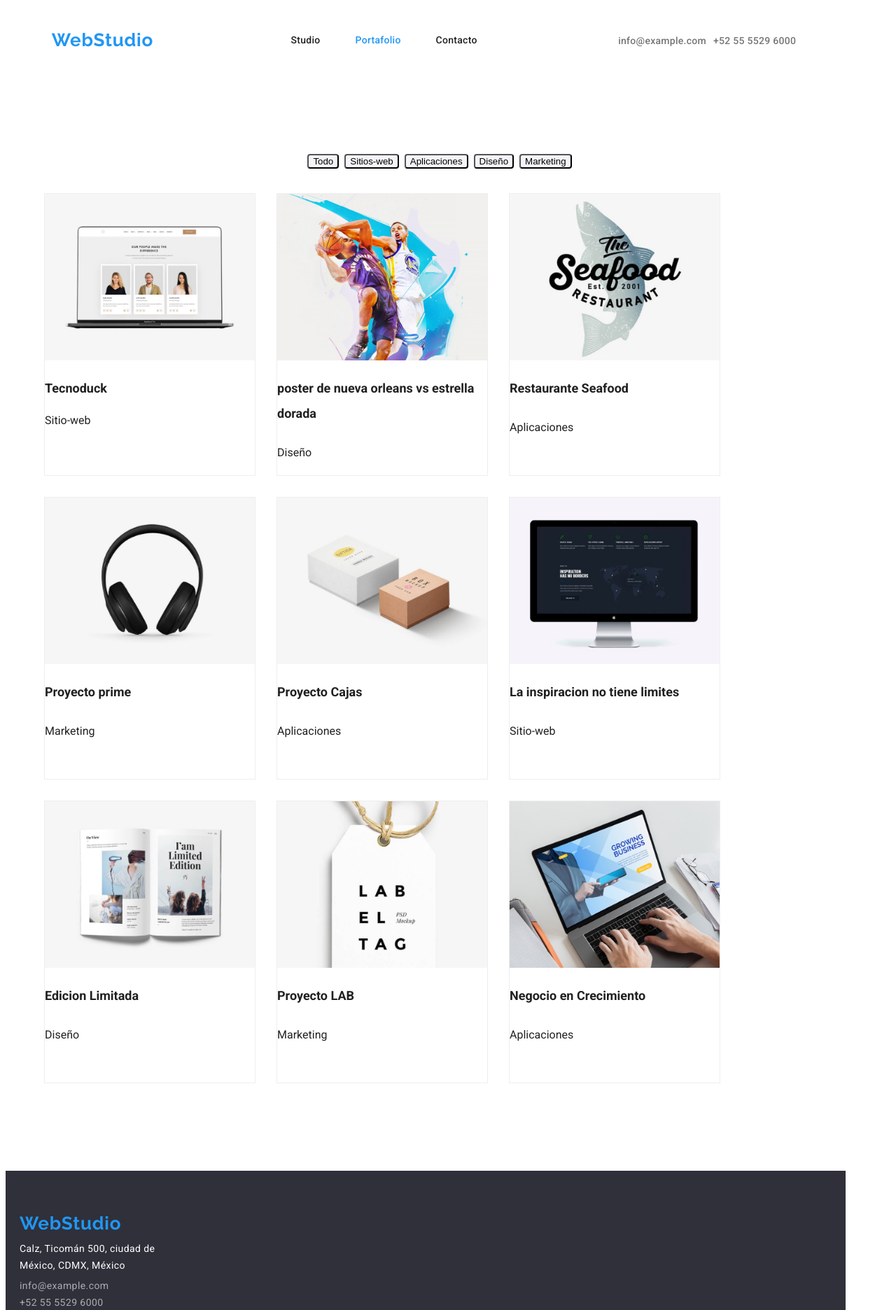
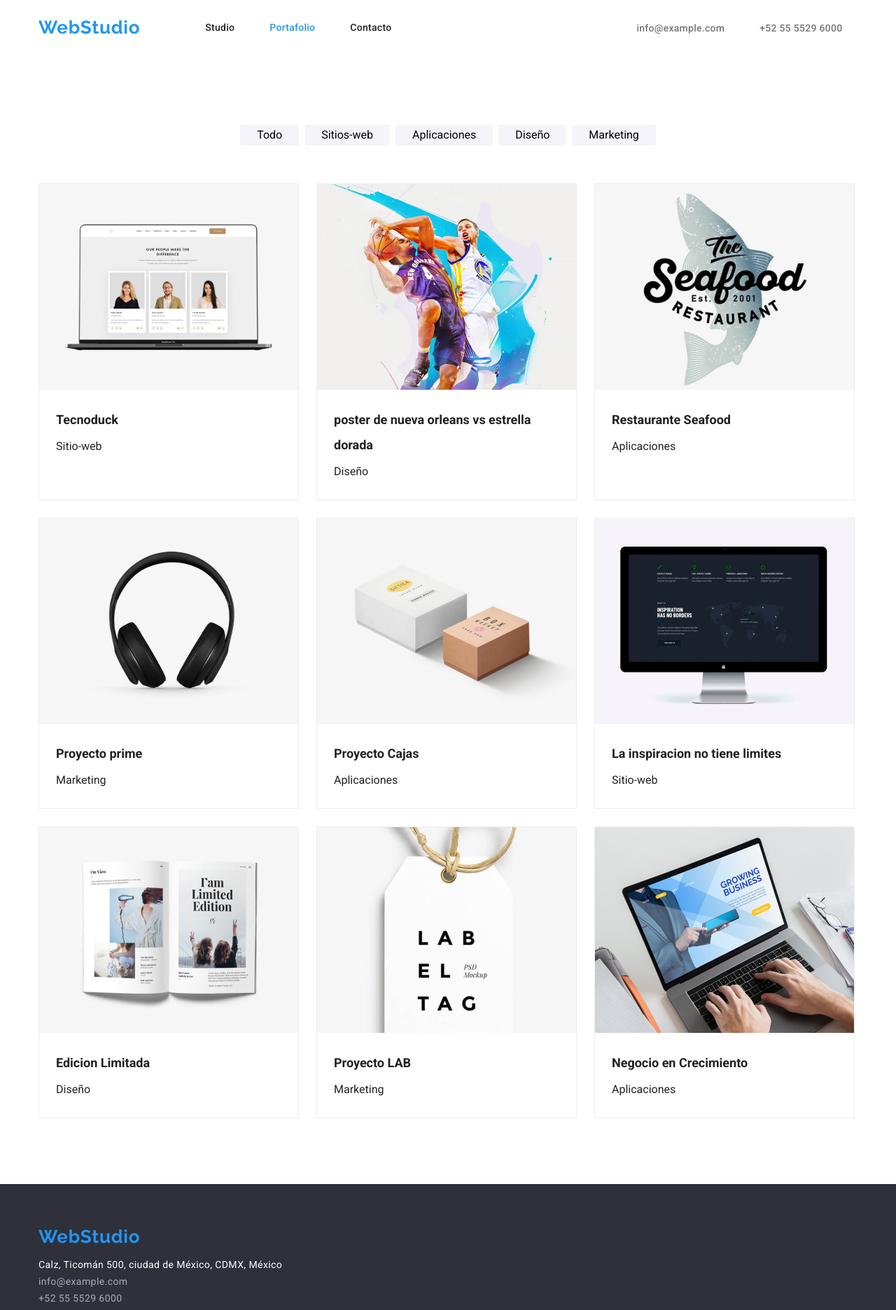
Before and after one commit to Criss9005/goit-markup-hw-03, a plain HTML site: page portafolio.html in a window 1280 px wide. Shown: the top 1872 px of the page at 70% size. Drawn offline with Linux system fonts and the light colour scheme.

Commit message:
2do envio con correcciones

```diff
--- /dev/null
+++ b/css/modern-normalize.css
@@ -0,0 +1,274 @@
+/*! modern-normalize v2.0.0 | MIT License | https://github.com/sindresorhus/modern-normalize */
+
+/*
+Document
+========
+*/
+
+/**
+Use a better box model (opinionated).
+*/
+
+*,
+::before,
+::after {
+	box-sizing: border-box;
+}
+
+html {
+	/* Improve consistency of default fonts in all browsers. (https://github.com/sindresorhus/modern-normalize/issues/3) */
+	font-family:
+		system-ui,
+		'Segoe UI',
+		Roboto,
+		Helvetica,
+		Arial,
+		sans-serif,
+		'Apple Color Emoji',
+		'Segoe UI Emoji';
+	line-height: 1.15; /* 1. Correct the line height in all browsers. */
+	-webkit-text-size-adjust: 100%; /* 2. Prevent adjustments of font size after orientation changes in iOS. */
+	-moz-tab-size: 4; /* 3. Use a more readable tab size (opinionated). */
+	tab-size: 4; /* 3 */
+}
+
+/*
+Sections
+========
+*/
+
+body {
+	margin: 0; /* Remove the margin in all browsers. */
+}
+
+/*
+Grouping content
+================
+*/
+
+/**
+1. Add the correct height in Firefox.
+2. Correct the inheritance of border color in Firefox. (https://bugzilla.mozilla.org/show_bug.cgi?id=190655)
+*/
+
+hr {
+	height: 0; /* 1 */
+	color: inherit; /* 2 */
+}
+
+/*
+Text-level semantics
+====================
+*/
+
+/**
+Add the correct text decoration in Chrome, Edge, and Safari.
+*/
+
+abbr[title] {
+	text-decoration: underline dotted;
+}
+
+/**
+Add the correct font weight in Edge and Safari.
+*/
+
+b,
+strong {
+	font-weight: bolder;
+}
+
+/**
+1. Improve consistency of default fonts in all browsers. (https://github.com/sindresorhus/modern-normalize/issues/3)
+2. Correct the odd 'em' font sizing in all browsers.
+*/
+
+code,
+kbd,
+samp,
+pre {
+	font-family:
+		ui-monospace,
+		SFMono-Regular,
+		Consolas,
+		'Liberation Mono',
+		Menlo,
+		monospace; /* 1 */
+	font-size: 1em; /* 2 */
+}
+
+/**
+Add the correct font size in all browsers.
+*/
+
+small {
+	font-size: 80%;
+}
+
+/**
+Prevent 'sub' and 'sup' elements from affecting the line height in all browsers.
+*/
+
+sub,
+sup {
+	font-size: 75%;
+	line-height: 0;
+	position: relative;
+	vertical-align: baseline;
+}
+
+sub {
+	bottom: -0.25em;
+}
+
+sup {
+	top: -0.5em;
+}
+
+/*
+Tabular data
+============
+*/
+
+/**
+1. Remove text indentation from table contents in Chrome and Safari. (https://bugs.chromium.org/p/chromium/issues/detail?id=999088, https://bugs.webkit.org/show_bug.cgi?id=201297)
+2. Correct table border color inheritance in Chrome and Safari. (https://bugs.chromium.org/p/chromium/issues/detail?id=935729, https://bugs.webkit.org/show_bug.cgi?id=195016)
+*/
+
+table {
+	text-indent: 0; /* 1 */
+	border-color: inherit; /* 2 */
+}
+
+/*
+Forms
+=====
+*/
+
+/**
+1. Change the font styles in all browsers.
+2. Remove the margin in Firefox and Safari.
+*/
+
+button,
+input,
+optgroup,
+select,
+textarea {
+	font-family: inherit; /* 1 */
+	font-size: 100%; /* 1 */
+	line-height: 1.15; /* 1 */
+	margin: 0; /* 2 */
+}
+
+/**
+Remove the inheritance of text transform in Edge and Firefox.
+*/
+
+button,
+select {
+	text-transform: none;
+}
+
+/**
+Correct the inability to style clickable types in iOS and Safari.
+*/
+
+button,
+[type='button'],
+[type='reset'],
+[type='submit'] {
+	-webkit-appearance: button;
+}
+
+/**
+Remove the inner border and padding in Firefox.
+*/
+
+::-moz-focus-inner {
+	border-style: none;
+	padding: 0;
+}
+
+/**
+Restore the focus styles unset by the previous rule.
+*/
+
+:-moz-focusring {
+	outline: 1px dotted ButtonText;
+}
+
+/**
+Remove the additional ':invalid' styles in Firefox.
+See: https://github.com/mozilla/gecko-dev/blob/2f9eacd9d3d995c937b4251a5557d95d494c9be1/layout/style/res/forms.css#L728-L737
+*/
+
+:-moz-ui-invalid {
+	box-shadow: none;
+}
+
+/**
+Remove the padding so developers are not caught out when they zero out 'fieldset' elements in all browsers.
+*/
+
+legend {
+	padding: 0;
+}
+
+/**
+Add the correct vertical alignment in Chrome and Firefox.
+*/
+
+progress {
+	vertical-align: baseline;
+}
+
+/**
+Correct the cursor style of increment and decrement buttons in Safari.
+*/
+
+::-webkit-inner-spin-button,
+::-webkit-outer-spin-button {
+	height: auto;
+}
+
+/**
+1. Correct the odd appearance in Chrome and Safari.
+2. Correct the outline style in Safari.
+*/
+
+[type='search'] {
+	-webkit-appearance: textfield; /* 1 */
+	outline-offset: -2px; /* 2 */
+}
+
+/**
+Remove the inner padding in Chrome and Safari on macOS.
+*/
+
+::-webkit-search-decoration {
+	-webkit-appearance: none;
+}
+
+/**
+1. Correct the inability to style clickable types in iOS and Safari.
+2. Change font properties to 'inherit' in Safari.
+*/
+
+::-webkit-file-upload-button {
+	-webkit-appearance: button; /* 1 */
+	font: inherit; /* 2 */
+}
+
+/*
+Interactive
+===========
+*/
+
+/*
+Add the correct display in Chrome and Safari.
+*/
+
+summary {
+	display: list-item;
+}
--- a/css/styles.css
+++ b/css/styles.css
@@ -18,63 +18,51 @@
     flex-wrap: wrap;
     align-items: center;
 }
+
 .text-container{
     display: flex;
-    flex-wrap: wrap;
     margin: 10px;
     height: auto;
     text-align:left;
     padding-left: 0%;
+    gap: 30px;
     }
 
 .text-item{
- width: 270px;
- margin: 10px;
+flex-basis: calc((100% - 90px) / 4);
 }
 .ul-footer{
     padding-left: 0px;
-    margin-left: 20px;
-    margin-top:5px;
+    margin: 0px;
 }
 .log-ubication{
-    margin-left: 20px;
-
+    padding: 0px;
 }
 .img-container{
     display: flex;
-    flex-wrap: wrap;
+    gap: 23px;
     padding:0;
+}
 
-}
-.img-item{
-    margin: 11.34px;
-}
-.img-item:first-child{
-    margin-left: 20px;
-}
 h2{
     text-align: center;
 }
 .team-conteiner{
     display: flex;
-    flex-wrap: wrap;
     text-align: center;
-    margin-left: 20px;
-    padding:0px;
+    padding: 0px;
+    gap: 30px;
+    margin: 0px;
 }
 
+.team-information{
+    padding: 30px 44px;
+
+}
 .team-item{
     background: var(--text2-color);
     box-shadow: 0px 1px 3px rgba(0, 0, 0, 0.12), 0px 1px 1px rgba(0, 0, 0, 0.14), 0px 2px 1px rgba(0, 0, 0, 0.2);
     border-radius: 0px 0px 4px 4px;
-    margin: 10px;
-
-}
-.team-item:first-child{
-    margin-left: 0px;
-}
-.team-item:last-child{
-    margin-right: 0px;
    }
 
 .bggray{background-color: var(--background-color);}
@@ -83,22 +71,28 @@ h2{
     padding-top: 94px;
     padding-bottom: 94px;
     }
-.container{
+
+    .container {
         width: 1200px;
+        padding-left: 15px;
+        padding-right: 15px;
+        margin-left: auto;
+        margin-right: auto;
     }
 
 .card-item{
     border: 1px solid var(--cards-color);
-    margin: 15px;
-    height: 404px;
+    flex-basis: calc((100% - 54px) / 3);
 }
 .card-item:hover,.card-item:focus {
     box-shadow: 0px 1px 1px rgba(0, 0, 0, 0.12), 0px 4px 4px rgba(0, 0, 0, 0.06), 1px 4px 6px rgba(0, 0, 0, 0.16);
 }
 .container-cards{
     display: flex;
-    align-content: flex-start;
-    flex-wrap:wrap;
+    flex-wrap: wrap;
+    gap: 25px;
+    margin: 0;
+    padding: 0;
     }
 
 
@@ -106,19 +100,28 @@ h2{
     display: flex;
     justify-content: center;
     flex-wrap: wrap;
+    align-items: center;
+    margin-top: 0;
+    margin-bottom: 50px;
+    padding-left: 0;
 }
 
-.item-btn{margin:4px;}
+.item-btn{margin:4px;
+border: 0;
+padding: 6px 24px;
+}
 
 header {
     background-color: var(--text2-color);
 }
 
-.menu-item,.footer-items{display:flex;}
+.menu-item,.footer-items{display:flex;
+    margin: 0;
+    padding: 0;}
+
 .menu-container{
   display: flex;
   align-items: center;
-  justify-content: space-around;
   flex-wrap: wrap;
   }
 
@@ -128,13 +131,17 @@ body{
     ;
 }
 
+.card-information{
+    padding: 20px 24px;
+    }
+
 .img-title{
     font-family: 'Roboto';
     font-style: normal;
     font-weight: 700;
     font-size: 18px;
     line-height: 2;
-    width: 300px;
+    margin: 0;
     }
 
 .img-subtitle{
@@ -142,8 +149,12 @@ font-family: Roboto;
 font-size: 16px;
 font-weight: 400;
 line-height: 2.5;
+margin: 0;
 }
 
+.menu-links2{
+    margin-left: 300px;
+}
 .link{
 font-family: 'Roboto';
 font-style: normal;
@@ -153,10 +164,16 @@ line-height: 16px;
 letter-spacing: 0.02em;
 color: var(--dominat-color);
 display:block;
-padding:25px;
+padding-top:24px;
+padding-bottom: 25px;
+margin-right: 50px;
+
 }
 .link:hover, .link:focus, .linkto:hover, .linkto:focus, .colorl:hover, .colorl:focus{
 color:var(--brand-color);
+}
+.margin-text{
+    margin-right: 50px;
 }
 
 .colorl{
@@ -167,18 +184,27 @@ font-size: 14px;
 line-height: 16px;
 letter-spacing: 0.02em;
 color: var(--text-color);
-padding: 5px;
+padding: 32px 0 32px 0;
 }
 
 .here{
     color:var(--brand-color);}
 
-.webstudio{font-family: 'Raleway';
+.nav-flex{
+    display: flex;
+
+}
+.webstudio{
+font-family: 'Raleway';
 font-weight: 700;
 font-size: 26px;
 line-height: 1.19;
 letter-spacing: 0.03em;
 color: var(--brand-color);
+}
+.menu-marg{
+    margin: 0 93px 0 0;
+    padding: 24px 0 25px 0;
 }
 
 .focus:hover, .focus:focus{
@@ -187,7 +213,6 @@ color: var(--brand-color);
     }
 
 .focus{
-
 background: var(--background-color);
 border-radius: 4px;
 }
@@ -220,6 +245,7 @@ padding-bottom: 10px;
     background-color: var(--background-index) ;
     height: 450px;
 }
+
 .colorw{
 
 font-family: 'Roboto';
@@ -240,11 +266,13 @@ font-size: 14px;
 line-height: 1.71;
 letter-spacing: 0.03em;
 color: var(--text2-color);
-width: 231px;
-padding-left: 0px;
-margin-left: 20px;
-margin-top: 9px;
-margin-bottom: 5px;
+margin: 14px 0 0;
+
+}
+
+.adress-flex{
+    display: flex;
+    flex-direction: column;
 }
 
 .linkto{
@@ -256,6 +284,9 @@ letter-spacing: 0.03em;
 color: var(--butt-color);
 }
 
+.button:hover,.button:focus{
+    background-color: #1367ac;
+}
 .tituloin{
 
 font-family: 'Roboto';
@@ -292,6 +323,7 @@ font-size: 16px;
 line-height: 1.18;
 letter-spacing: 0.03em;
 color:var(--dominat-color);
+margin: 0 0 10px 0;
 }
 .subtitleteam{
 
@@ -300,6 +332,7 @@ font-size: 16px;
 line-height: 1.18;
 letter-spacing: 0.03em;
 color: var(--text-color);
+margin:0;
 }
 
 .pointer{ cursor:pointer;}
--- a/portafolio.html
+++ b/portafolio.html
@@ -3,6 +3,7 @@
 <head>
 
     <link rel="stylesheet" href="css/styles.css">
+    <link rel="stylesheet" href="css/modern-normalize.css">
     <link rel="preconnect" href="https://fonts.googleapis.com">
     <link rel="preconnect" href="https://fonts.gstatic.com" crossorigin>
     <link href="https://fonts.googleapis.com/css2?family=Raleway:wght@700&family=Roboto:wght@400;500;700;900&display=swap" rel="stylesheet">
@@ -18,11 +19,12 @@
     <title>Portafolio</title>
 
 </head>
-<body class="container">
+<body>
 
-    <header class="menu-container">
-        <a href="index.html" class="webstudio menu-item">WebStudio</a>
-        <nav>
+    <header>
+      <div class="container menu-container">
+        <a href="index.html" class="webstudio menu-item menu-marg">WebStudio</a>
+        <nav class="nav-flex">
           <ul class="menu-item">
             <li><a href="./index.html" class="link">Studio</a></li>
             <li><a href="./portafolio.html" class="link here" >Portafolio</a></li>
@@ -30,15 +32,19 @@
           </ul>
        </nav>
 
-    <ul class="menu-item">
-      <li><a href="mailto:info@example.com" class="colorl">info@example.com</a></li>
+    <ul class="menu-item menu-links2">
+      <li><a href="mailto:info@example.com" class="colorl margin-text">info@example.com</a></li>
       <li><a href="tel:+52 55 5529 6000" class="colorl">+52 55 5529 6000</a></li>
     </ul>
+
+      </div>
 
     </header>
 
       <main>
         <section class="section">
+          <div class="container">
+
             <ul class="container-btn">
               <li><button type="button" class="focus pointer item-btn">Todo</button></li>
               <li><button type="button" class="focus pointer item-btn">Sitios-web</button></li>
@@ -48,50 +54,73 @@
             </ul>
 
             <ul class="container-cards">
-            <li class="card-item"><img src="images/imagenTdos1.jpg" alt="imagen de nuestras personas hacen la diferencia" width="300px"/>
+              <li class="card-item"><img src="images/imagenTdos1.jpg" alt="imagen de nuestras personas hacen la diferencia" width="370px" height="294px"/>
+                  <div class="card-information">
                     <p class="img-title">Tecnoduck</p>
-              <p>Sitio-web</p></li>
-            <li class="card-item"><img src="images/imagenTdos2.jpg" alt="poster de nueva orleans vs estrella dorada" width="300px"  />
+                    <p class="img-subtitle">Sitio-web</p>
+                  </div></li>
+              <li class="card-item"><img src="images/imagenTdos2.jpg" alt="poster de nueva orleans vs estrella dorada" width="370px" height="294px"  />
+                  <div class="card-information">
                     <p class="img-title"> poster de nueva orleans vs estrella dorada</p>
-              <p class="img-subtitle">Diseño</p></li>
-            <li class="card-item"><img src="images/imagenTdos3.jpg" alt="rest comida de mar" width="300px" />
+                    <p class="img-subtitle">Diseño</p>
+                  </div></li>
+              <li class="card-item"><img src="images/imagenTdos3.jpg" alt="rest comida de mar" width="370px" height="294px" />
+                  <div class="card-information">
                     <p class="img-title">Restaurante Seafood</p>
-              <p class="img-subtitle">Aplicaciones</p></li>
-            <li class="card-item"><img src="images/imagenTdos4.jpg" alt="imagen de audifonos" width="300px" />
+                    <p class="img-subtitle">Aplicaciones</p>
+                  </div></li>
+              <li class="card-item"><img src="images/imagenTdos4.jpg" alt="imagen de audifonos" width="370px" height="294px" />
+                  <div class="card-information">
                     <p class="img-title">Proyecto prime</p>
-              <p class="img-subtitle">Marketing</p></li>
-            <li class="card-item"><img src="images/imagenTdos5.jpg" alt="imagan de cajas" width="300px" />
+                    <p class="img-subtitle">Marketing</p>
+                  </div></li>
+              <li class="card-item"><img src="images/imagenTdos5.jpg" alt="imagan de cajas" width="370px" height="294px" />
+                  <div class="card-information">
                     <p class="img-title">Proyecto Cajas</p>
-              <p class="img-subtitle">Aplicaciones</p></li>
-            <li class="card-item"><img src="images/imagenTdos6.jpg" alt=" pc con mapa" width="300px" />
+                    <p class="img-subtitle">Aplicaciones</p>
+                  </div></li>
+              <li class="card-item"><img src="images/imagenTdos6.jpg" alt=" pc con mapa" width="370px" height="294px" />
+                  <div class="card-information">
                     <p class="img-title">La inspiracion no tiene limites</p>
-              <p class="img-subtitle">Sitio-web</p></li>
-            <li class="card-item"><img src="images/imagenTdos7.jpg" alt="libro de limite edition" width="300px" />
+                    <p class="img-subtitle">Sitio-web</p>
+                  </div></li>
+              <li class="card-item"><img src="images/imagenTdos7.jpg" alt="libro de limite edition" width="370px" height="294px" />
+                  <div class="card-information">
                     <p class="img-title">Edicion Limitada</p>
-              <p class="img-subtitle">Diseño</p></li>
-            <li class="card-item"><img src="images/imagenTdos8.jpg" alt="tag de LAB " width="300px" />
+                    <p class="img-subtitle">Diseño</p>
+                  </div></li>
+              <li class="card-item"><img src="images/imagenTdos8.jpg" alt="tag de LAB "width="370px" height="294px" />
+                  <div class="card-information">
                     <p class="img-title">Proyecto LAB</p>
-              <p class="img-subtitle">Marketing</p></li>
-            <li class="card-item"><img src="images/imagenTdos9.jpg" alt="Computador" width="300px" />
+                    <p class="img-subtitle">Marketing</p>
+                  </div></li>
+              <li class="card-item"><img src="images/imagenTdos9.jpg" alt="Computador" width="370px" height="294px" />
+                  <div class="card-information">
                     <p class="img-title">Negocio en Crecimiento</p>
-              <p class="img-subtitle">Aplicaciones</p></li>
+                    <p class="img-subtitle">Aplicaciones</p>
+                  </div></li>
             </ul>
+          </div>
+
 
         </section>
 
       </main>
 
       <footer class="blackbackground">
-
+          <div class="container">
             <a href="index.html" class="webstudio log-ubication">WebStudio</a>
-        <adress>
-          <p class="colorw2">Calz, Ticomán 500, ciudad de México, CDMX, México</p>
+            <adress class="adress-flex">
+              <p class="colorw2" >Calz, Ticomán 500, ciudad de México, CDMX, México</p>
               <ul class="ul-footer">
                  <li><a href="mailto:info@example.com" class="linkto">info@example.com</a></li>
                  <li><a href="tel:+52 55 5529 6000" class="linkto">+52 55 5529 6000</a></li>
               </ul>
             </adress>
 
+          </div>
+
+
     </footer>
 
 </body>
```
Also changed, not shown: index.html (+41 -23 lines). Lines whose indentation alone changed are shown as unchanged.
